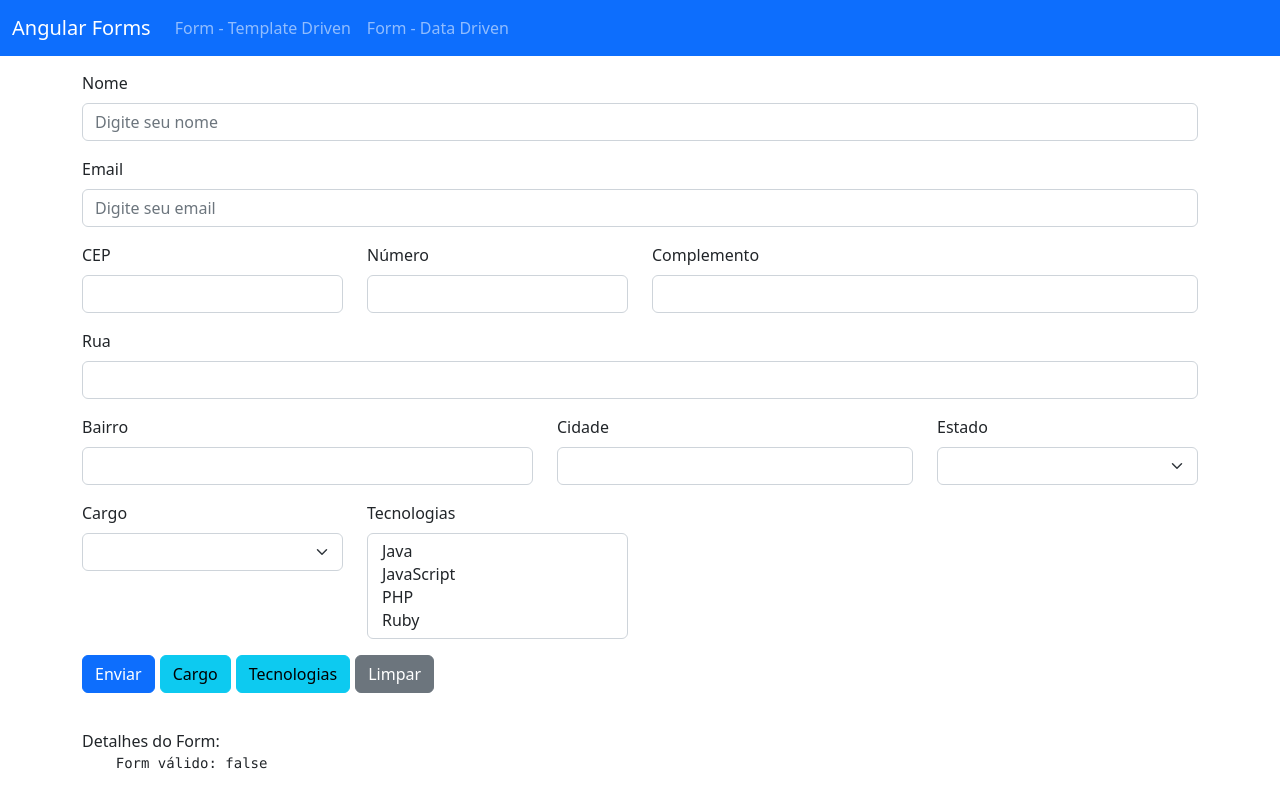
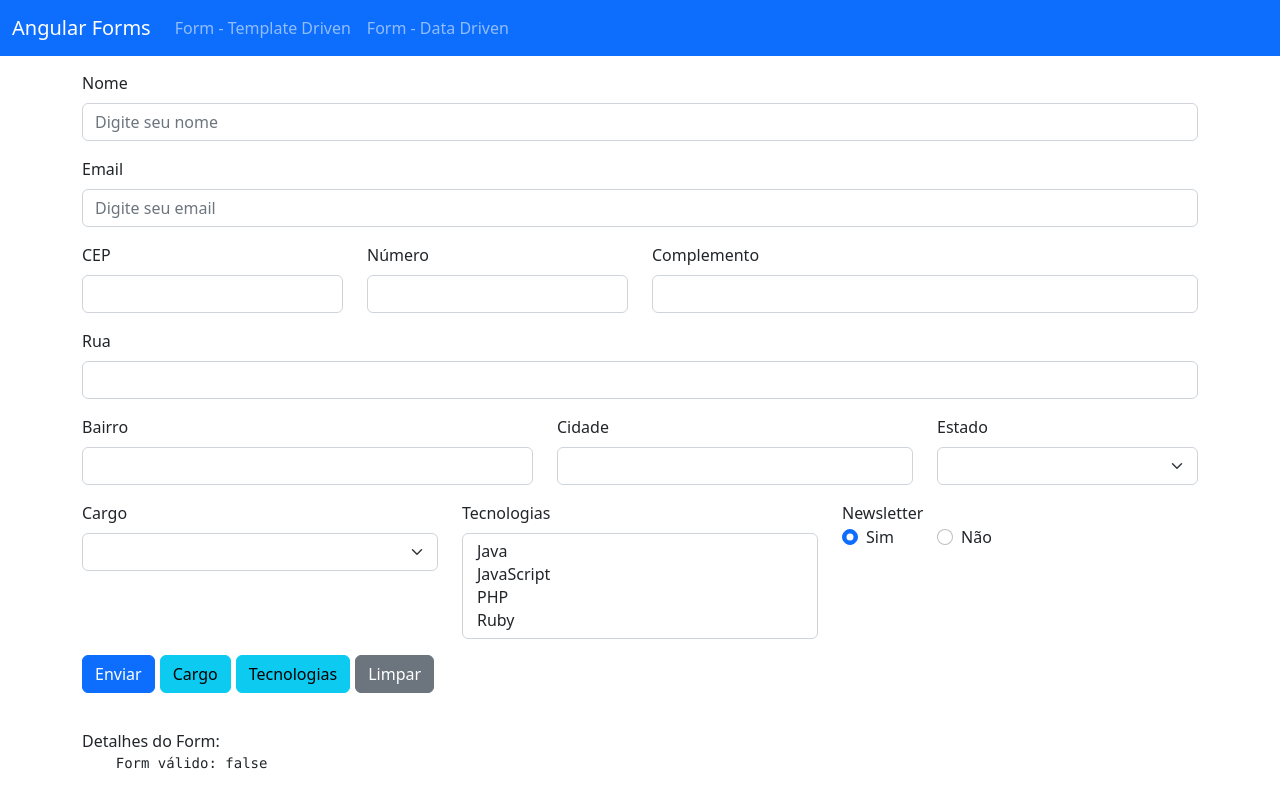
Before and after one commit to emanoelcampos/angular-forms-data-driven, an Angular app: page /dataForm in a window 1280 px wide. Shown: the top 800 px of the page. Built offline with nearby package versions, Linux system fonts and the light colour scheme.

Commit message:
Radio Button (Botão do tipo Rádio

```diff
--- a/src/app/data-form/data-form.component.html
+++ b/src/app/data-form/data-form.component.html
@@ -135,7 +135,7 @@
 
   <div class="form-group">
     <div class="row">
-      <div class="col-md-3" [ngClass]="aplicaCssErro('cargo')">
+      <div class="col-md-4" [ngClass]="aplicaCssErro('cargo')">
         <label for="cargo" class="form-label">Cargo</label>
         <select
           type="text"
@@ -150,7 +150,7 @@
         </select>
       </div>
 
-      <div class="col-md-3" [ngClass]="aplicaCssErro('tecnologias')">
+      <div class="col-md-4" [ngClass]="aplicaCssErro('tecnologias')">
         <label for="tecnologias" class="form-label">Tecnologias</label>
         <select
           multiple
@@ -167,6 +167,22 @@
             {{ tecnologia.descricao }}
           </option>
         </select>
+      </div>
+
+      <div class="col-md-4" [ngClass]="aplicaCssErro('newsletter')">
+
+        <label for="newsletter" class="form-check-label">Newsletter</label>
+
+        <div id="newsletter" class="row">
+          <div class="col-sm-3" *ngFor="let opcao of newsletterOp">
+            <div class="form-check form-check-inline">
+              <label class="form-check-label">
+                <input class="form-check-input" type="radio" [value]="opcao.valor" formControlName="newsletter"> {{ opcao.descricao }}
+              </label>
+            </div>
+          </div>
+        </div>
+
       </div>
     </div>
   </div>
--- a/src/app/data-form/data-form.component.ts
+++ b/src/app/data-form/data-form.component.ts
@@ -22,6 +22,7 @@ export class DataFormComponent implements OnInit {
   estados!: Observable<EstadoBr[]>;
   cargos!: Observable<Cargos[]>;
   tecnologias!: Observable<Tecnologias[]>;
+  newsletterOp!: any[];
 
   constructor(
     private formBuilder: FormBuilder,
@@ -38,6 +39,8 @@ export class DataFormComponent implements OnInit {
     this.cargos = this.dropDownService.getCargos();
 
     this.tecnologias = this.dropDownService.getTecnologias();
+
+    this.newsletterOp = this.dropDownService.getNewsletter();
 
     /*this.dropDownService.getEstadosBr().subscribe((dados) => {
       this.estados = dados;
@@ -75,7 +78,8 @@ export class DataFormComponent implements OnInit {
       }),
 
       cargo: [null],
-      tecnologias: [null]
+      tecnologias: [null],
+      newsletter: ['s']
     });
   }
 
--- a/src/app/shared/services/dropdown.service.ts
+++ b/src/app/shared/services/dropdown.service.ts
@@ -21,4 +21,17 @@ export class DropdownService {
   getTecnologias(){
     return this.httpClient.get<Tecnologias[]>('assets/dados/tecnologias.json');
   }
+
+  getNewsletter() {
+    return [
+      {
+        valor: 's',
+        descricao: 'Sim'
+      },
+      {
+        valor: 'n',
+        descricao: 'Não'
+      }
+    ]
+  }
 }
```
